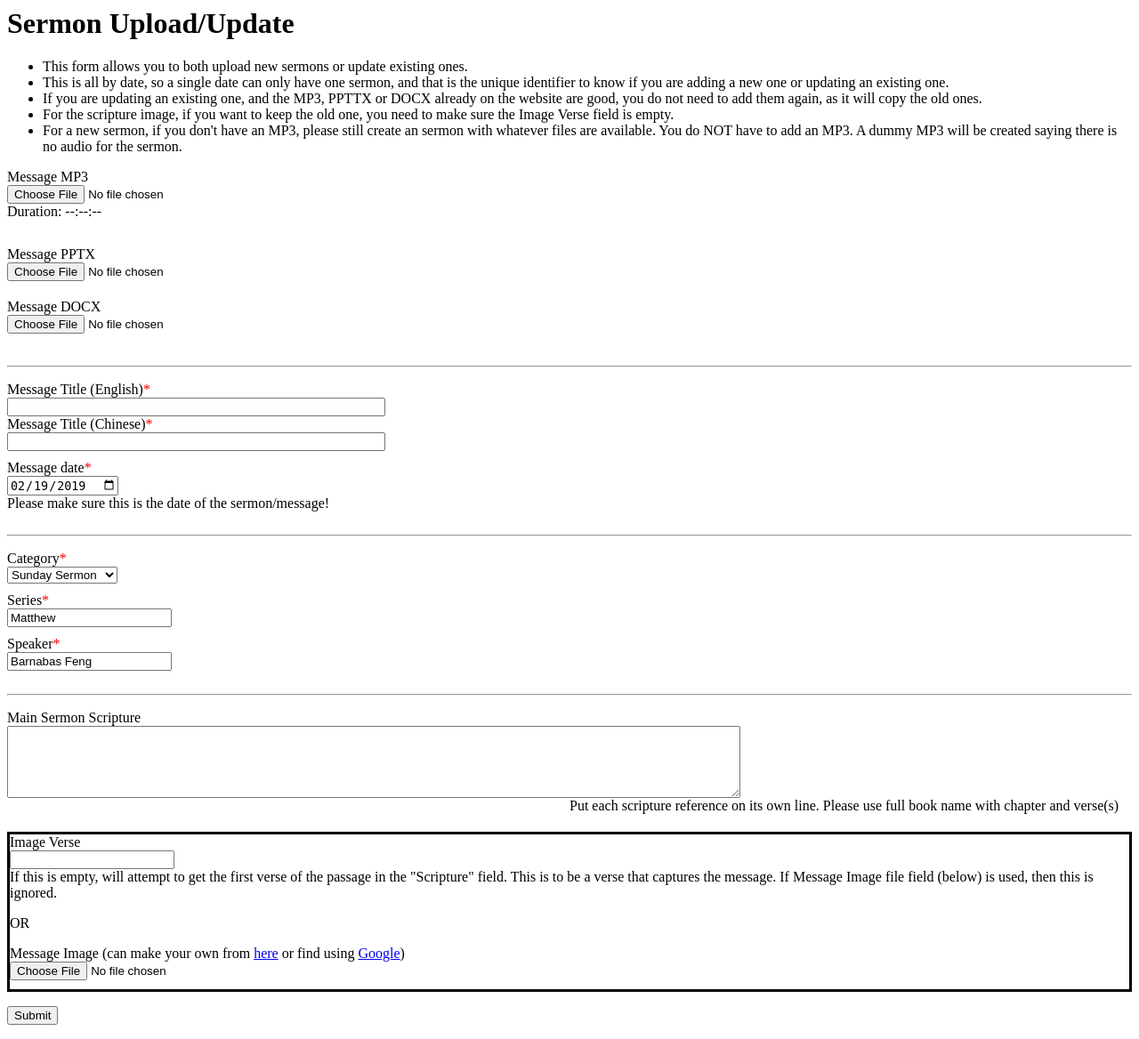
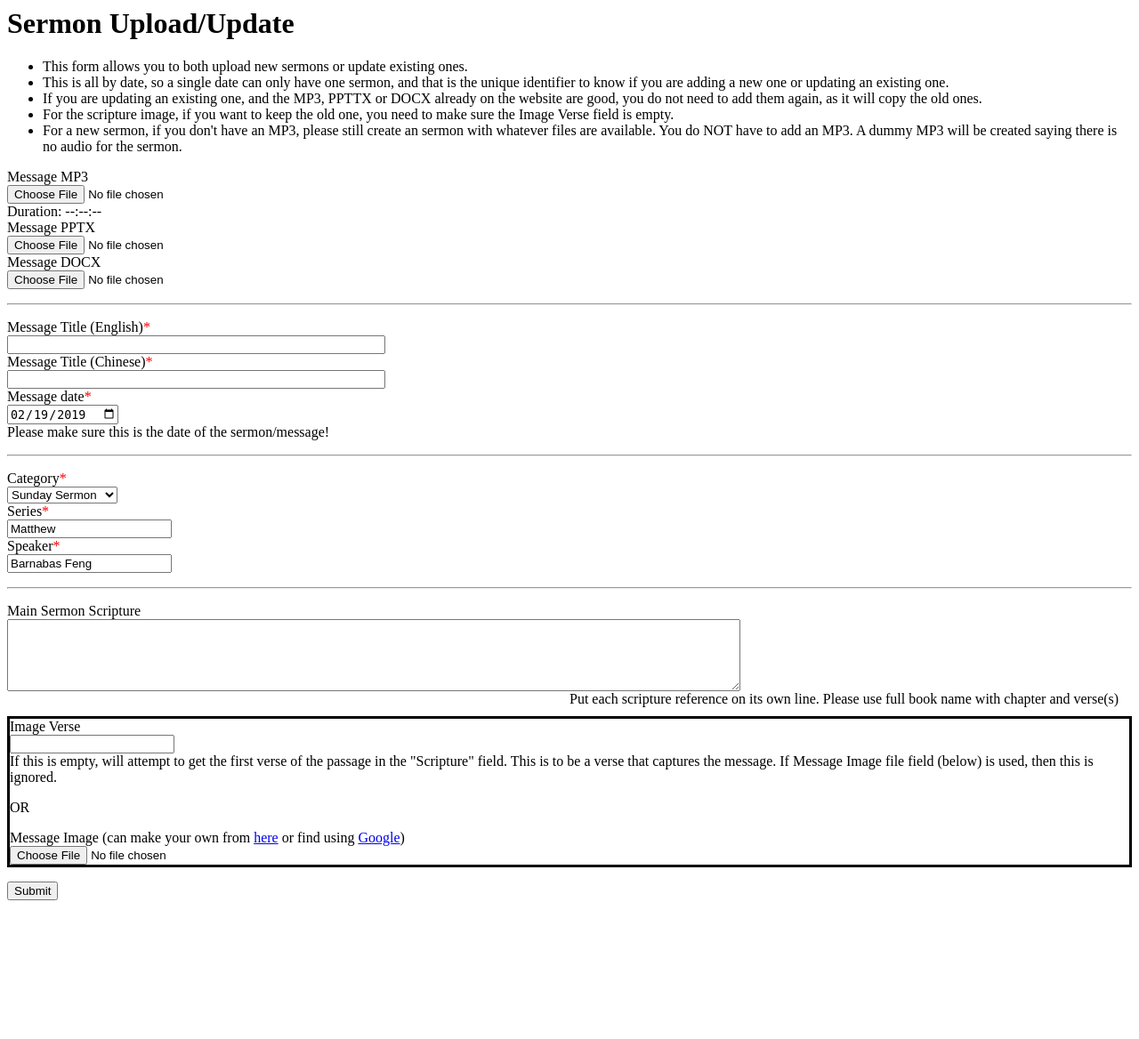
Before and after one commit to AvalonChurch/upload-sermon, a PHP site: page /https/ in a window 1280 px wide. Shown: the whole page at 89% size. After the commit the page ends 1012 px from the top, so only its background shows below. Run offline with PHP 8.4, Linux system fonts and the light colour scheme; data that the repository does not hold is empty; some libraries are stand-ins or nearby versions.

```diff
--- a/index.php
+++ b/index.php
@@ -84,9 +84,9 @@ if(isset($_POST['submit'])) {
 <head>
     <title>BCCC Sermon Uploader/Updater</title>
     <style>
-        div {
-            padding-bottom: 10px;
-        }
+        /*div {*/
+            /*padding-bottom: 10px;*/
+        /*}*/
 
         label {
             display: block;
```
